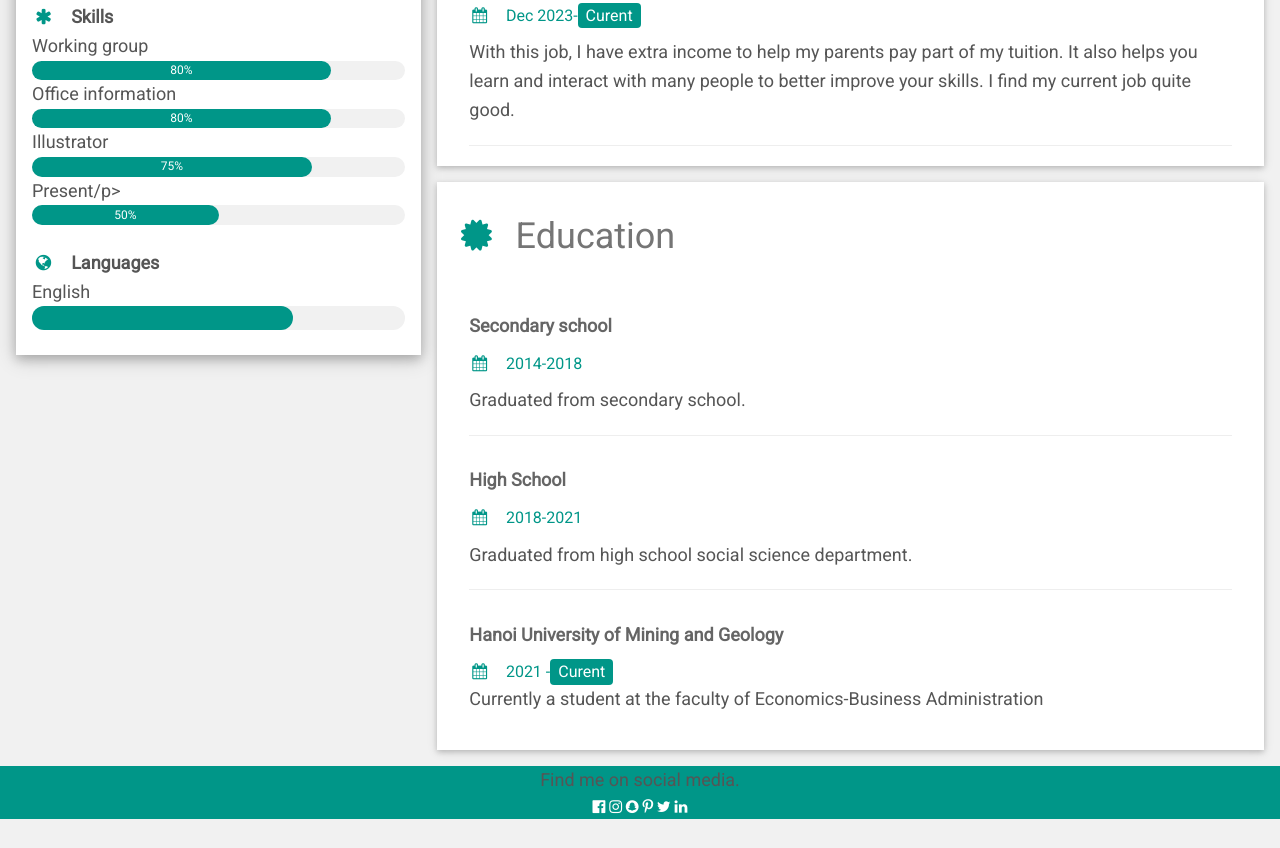
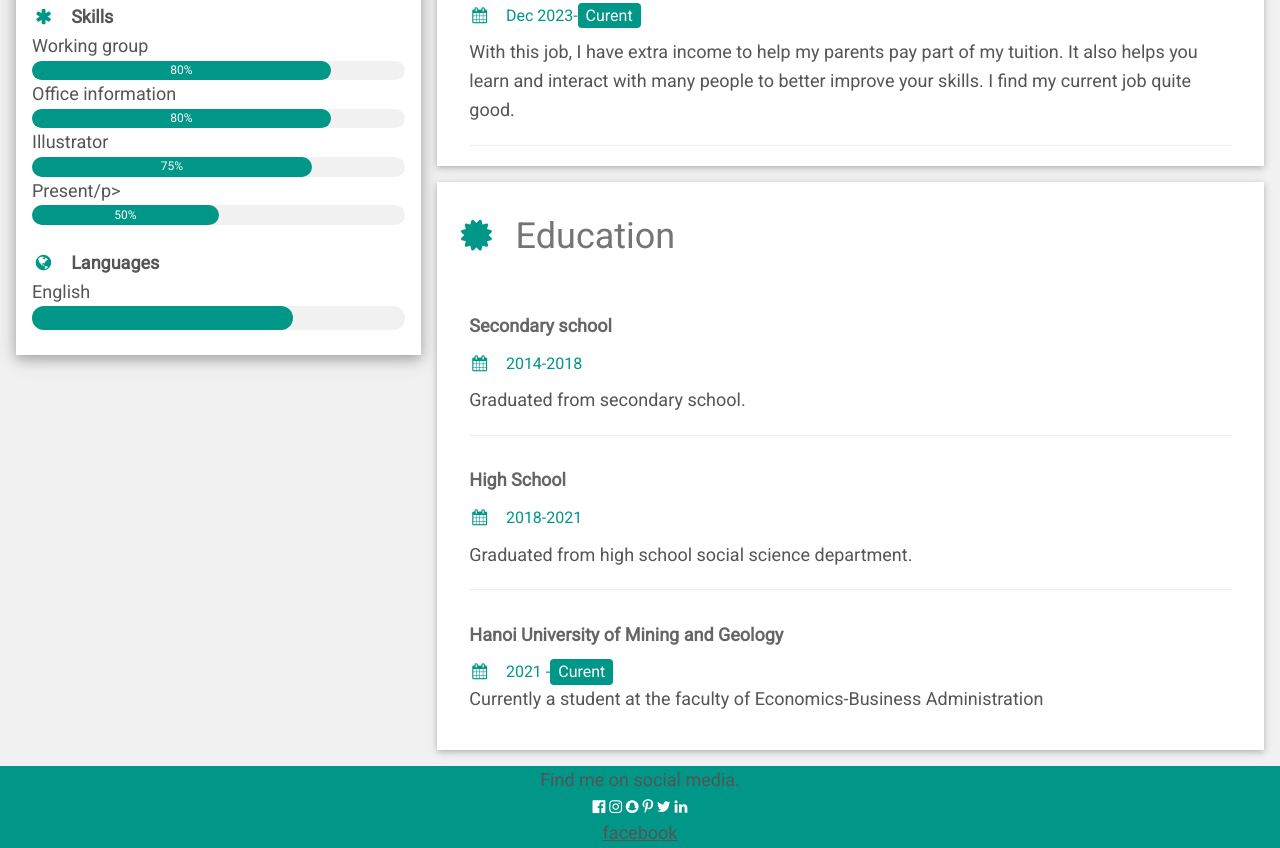
Before and after one commit to thuylinhhhhhhhh/cv, a plain HTML site: page index.html in a window 1280 px wide. Shown: the part 635-1483 px from the top of the page. Before the commit the page ends 1454 px from the top, so only its background shows below. Drawn offline with nearby package versions, Linux system fonts and the light colour scheme.

Commit message:
chinh sua

```diff
--- a/index.html
+++ b/index.html
@@ -134,6 +134,7 @@ html,body,h1,h2,h3,h4,h5,h6 {font-family: "Roboto", sans-serif}
   <i class="fa fa-pinterest-p w3-hover-opacity"></i>
   <i class="fa fa-twitter w3-hover-opacity"></i>
   <i class="fa fa-linkedin w3-hover-opacity"></i>
+  <p><a href="https://www.facebook.com/linhhlunn.lunn.7?mibextid=ZbWKwL" target="_blank">facebook</a></p>
 </footer>
 
 </body>
```
